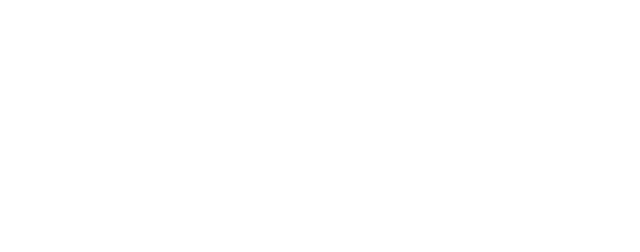
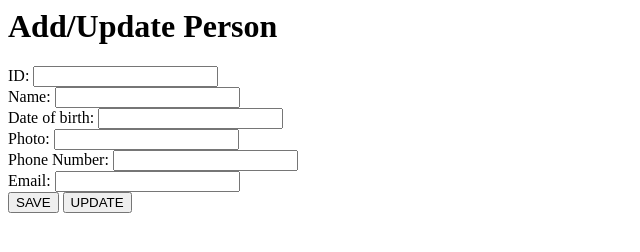
Before and after one commit to wilsonsun/490A1, a website: page csc490-a3-master/angular/templates/form.html in a window 1280 px wide. Shown: the whole page, without its empty margins (0-640 px from the left). Drawn offline with Linux system fonts and the light colour scheme.

Commit message:
almost finished part2

```diff
--- a/csc490-a3-master/angular/index.html
+++ b/csc490-a3-master/angular/index.html
@@ -16,9 +16,13 @@
 
   <!-- app -->
   <script src="app.js"></script>
+
+  <script src="controllers/addCtrl.js"></script>
+  <script src="controllers/updateCtrl.js"></script>
+
 </head>
 <body>
-  <nav></nav>
   <div ng-view></div>
 </body>
+
 </html>
--- a/csc490-a3-master/angular/templates/form.html
+++ b/csc490-a3-master/angular/templates/form.html
@@ -1,9 +1,16 @@
-<html>
-<head>
-	<title></title>
+<h1>Add/Update Person</h1>
 
-</head>
 <body>
-
+    <div>
+      <form novalidate class="simple-form">
+        ID: <input type="text" ng-model="personOjb.id" /><br />
+        Name: <input type="text" ng-model="personOjb.name" /><br />
+        Date of birth: <input type="text" ng-model="personOjb.dob" /><br />
+        Photo: <input type="text" ng-model="personOjb.photo" /><br />
+        Phone Number: <input type="text" ng-model="personOjb.phone" /><br />
+        Email: <input type="text" ng-model="personOjb.email" /><br />
+        <button ng-click="addPerson()">SAVE</button>
+        <button ng-click="updatePerson()">UPDATE</button>
+      </form>
+    </div>
 </body>
-</html>
```
Also changed, not shown: csc490-a3-master/angular/controllers/addCtrl.js (+5 -2 lines), csc490-a3-master/angular/controllers/updateCtrl.js (+5 -2 lines), csc490-a3-master/angular/templates/home.html (+3 -4 lines).
